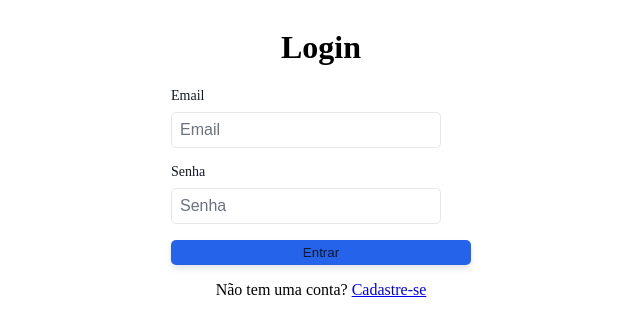
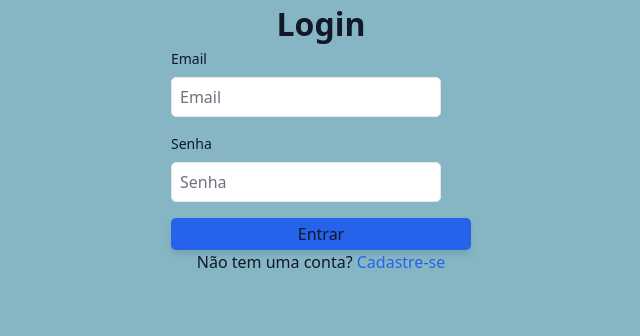
Before and after one commit to psifabiohenrique/practicare_frontend, a React (Vite) app: page /login in a window 1280 px wide. Shown: the top 336 px of the page, without its empty margins (319-959 px from the left). Built offline with nearby package versions, Linux system fonts and the light colour scheme.

Commit message:
Updated color theme.

```diff
--- a/src/main.tsx
+++ b/src/main.tsx
@@ -1,6 +1,7 @@
 import { StrictMode } from "react";
 import { createRoot } from "react-dom/client";
 import "./styles/themes.css";
+import "./styles/global.css";
 import App from "./App.tsx";
 
 createRoot(document.getElementById("root")!).render(
--- a/src/styles/global.css
+++ b/src/styles/global.css
@@ -25,7 +25,9 @@
 #root {
   height: 100%;
 }
-
+:root {
+  background-color: var(--color-bg-app);
+}
 body {
   font-family: var(--font-family-base);
   font-size: var(--font-size-base);
--- a/src/styles/themes.css
+++ b/src/styles/themes.css
@@ -7,8 +7,8 @@
   --color-primary-hover: #1d4ed8;
 
   /* Backgrounds */
-  --color-bg-app: #f8fafc;
-  --color-bg-surface: #ffffff;
+  --color-bg-app: #85b4c4e7;
+  --color-bg-surface: #fafafa84;
 
   /* Text */
   --color-text-primary: #111827;
```
